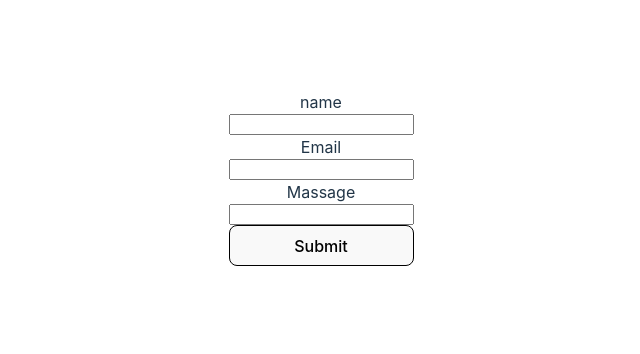
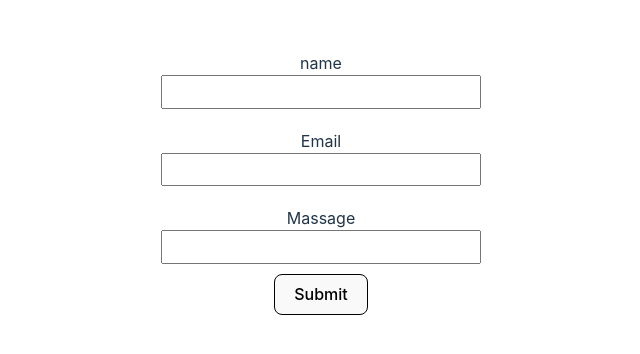
Before and after one commit to alisaLachman/my-contactform, a React (Vite) app: page / in a window 1280 px wide. Shown: the part 222-576 px from the top of the page, without its empty margins (319-959 px from the left). Built offline with nearby package versions, Linux system fonts and the light colour scheme.

Commit message:
added padding

```diff
--- a/src/App.module.scss
+++ b/src/App.module.scss
@@ -4,6 +4,8 @@
   padding: 0rem;
   text-align: center;
   flex-direction: column;
+  display: flex;
+  flex-wrap: wrap;
 }
 
 .logo {
@@ -51,24 +53,41 @@
   color: #888;
 }
 .input {
-  display: flex;
-  flex-direction: column;
+  flex-direction: row;
+  padding: 0.5em 0.8em 0.6em;
+  width: auto;
+  flex-wrap: wrap;
+  align-items: center;
 }
 .name {
 }
 .form {
-  margin: 10px;
-  flex-direction: column;
+  margin: 40px;
+  flex-direction: row;
   padding: 10px;
+  flex-wrap: wrap;
+  align-items: center;
+  align-content: center;
+  justify-content: center;
+  width: 20rem;
+  justify-items: center;
 }
 .button {
   border: 1px solid #000000;
   flex-direction: row;
   flex-wrap: wrap;
-  align-items: start;
+  align-items: center;
   justify-items: center;
   align-content: space-between;
   justify-content: space-evenly;
   align-self: end;
   width: 100%;
 }
+.input_div {
+  width: 100%;
+  display: flex;
+  flex-direction: column;
+  margin: 0px;
+  padding: 10px;
+  flex-wrap: wrap;
+}
--- a/src/App.tsx
+++ b/src/App.tsx
@@ -7,19 +7,19 @@ function App() {
     return (
         <div className={styles.App}>
             <form className={styles.form}>
-                <div className={styles.input}>
+                <div className={styles.input_div}>
                     <label className={styles.name} id={'name'} name={'name'}>
                         name
                     </label>
-                    <input id={'name'} name={'name'} />
+                    <input id={'name'} name={'name'} className={styles.input} />
                 </div>
-                <div className={styles.input}>
+                <div className={styles.input_div}>
                     <label>Email</label>
-                    <input id={'email'} name={'email'} />
+                    <input id={'email'} name={'email'} className={styles.input} />
                 </div>
-                <div className={styles.input}>
+                <div className={styles.input_div}>
                     <label>Massage </label>
-                    <input id={'Massage '} name={'Massage '} />
+                    <input id={'Massage '} name={'Massage '} className={styles.input} />
                 </div>
                 <button className={styles.button}>Submit</button>
             </form>
```
